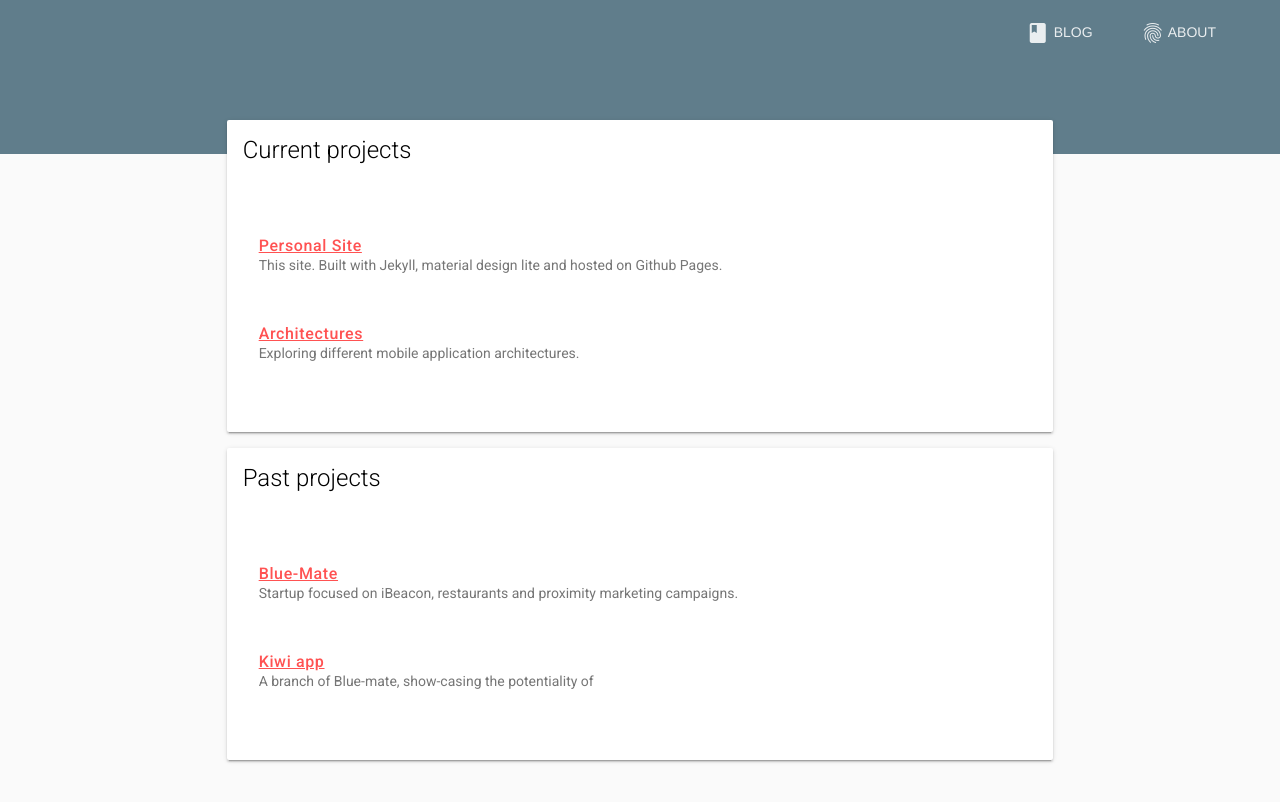
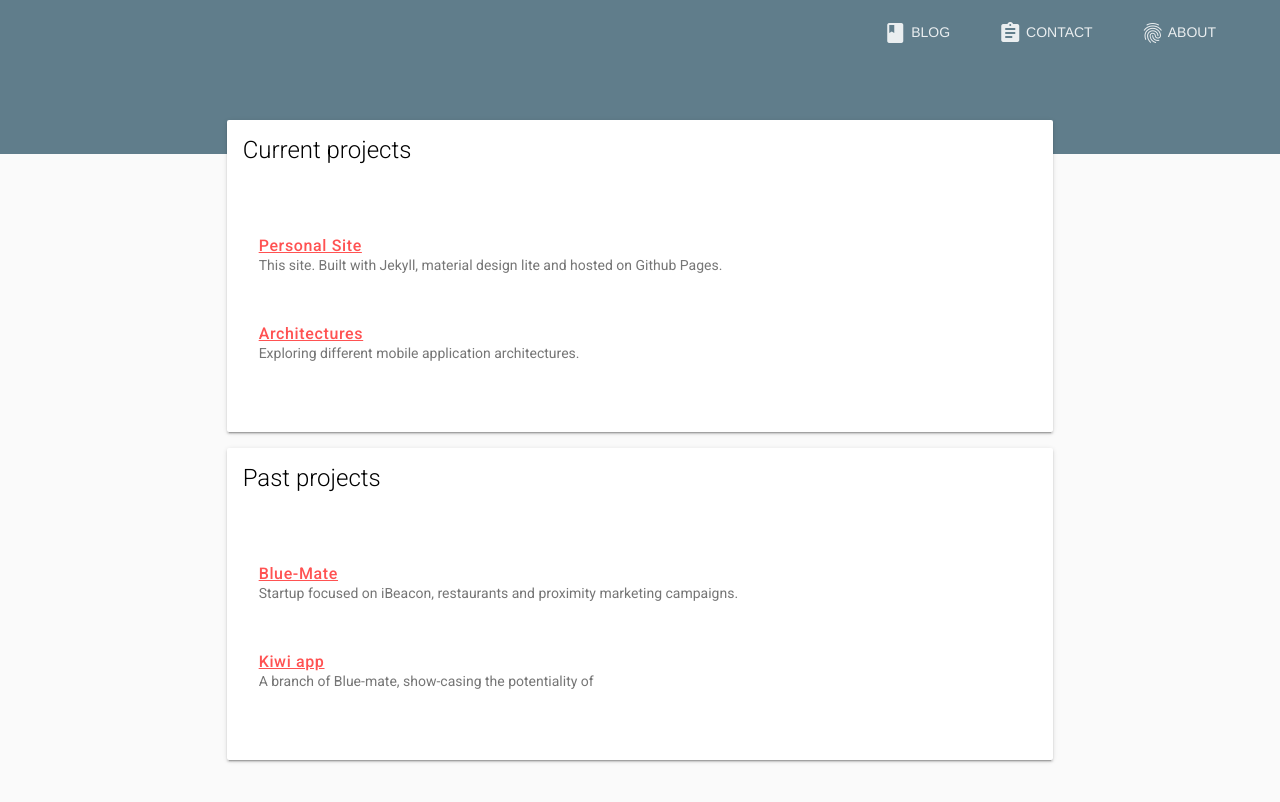
Before and after one commit to mcomisso/mcomisso.github.io, a Jekyll site: the page built from projects/index.html, in a window 1280 px wide. Shown: the top 802 px of the page. Built offline with Jekyll 4.4.1, drawn with Linux system fonts in a browser that asks for light colours; nearby versions of some CDN libraries.

Commit message:
Feat: added page on menu

```diff
--- a/_includes/menu.html
+++ b/_includes/menu.html
@@ -3,5 +3,7 @@
   <i class="material-icons">book</i> Blog</a>
 <!-- <a class="mdl-navigation__link mdl-typography--text-uppercase" href="/projects">
   <i class="material-icons">assignment</i> Projects</a> -->
+<a class="mdl-navigation__link mdl-typography--text-uppercase" href="/contact">
+<i class="material-icons">assignment</i> Contact</a>
 <a class="mdl-navigation__link mdl-typography--text-uppercase" href="/about">
   <i class="material-icons">fingerprint</i> About</a>
```
